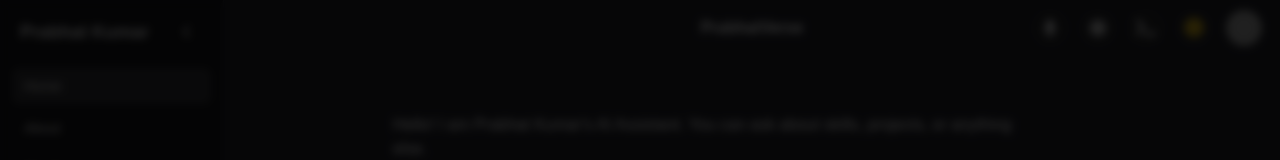
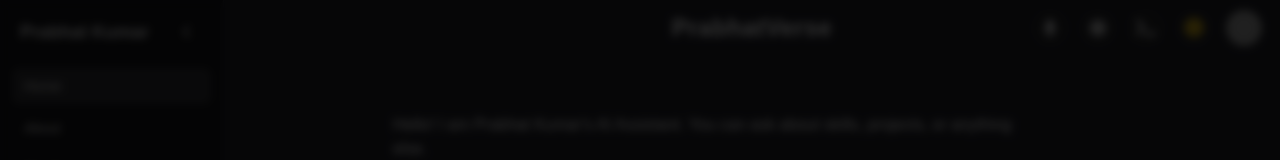
Before and after one commit to Hugs-4-Bugs/PrabhatVerse, a React (Vite) app: page / in a window 1280 px wide. Shown: the top 160 px of the page. Built offline with nearby package versions, Linux system fonts and the light colour scheme; grey boxes are pictures that could not be loaded.

Commit message:
Update TopBar.tsx

```diff
--- a/src/components/TopBar.tsx
+++ b/src/components/TopBar.tsx
@@ -45,7 +45,7 @@ const TopBar = ({
       </div>
 
       {/* Center - App title */}
-      <div className="absolute left-1/2 transform -translate-x-1/2 text-foreground font-semibold">
+      <div className="absolute left-1/2 transform -translate-x-1/2 text-foreground font-semibold text-xl sm:text-2xl tracking-wide">
         <span>PrabhatVerse</span>
       </div>
 
```
